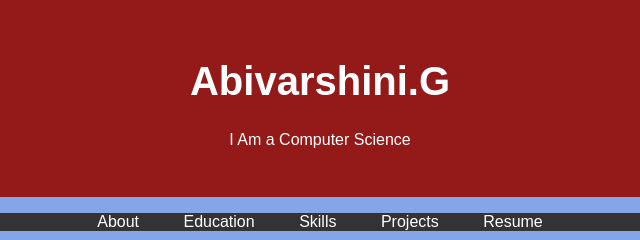
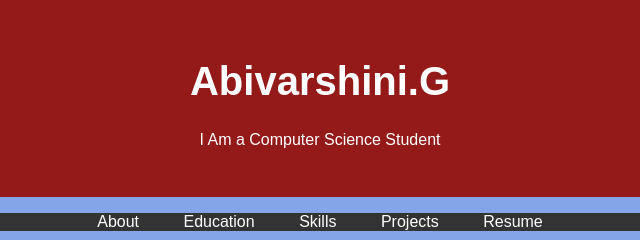
Before and after one commit to abivarshini24/Abivarshini-portfolio-, a plain HTML site: page index.html in a window 1280 px wide. Shown: the top 240 px of the page, 320-960 px from the left. Drawn offline with Linux system fonts and the light colour scheme.

Commit message:
index.html

```diff
--- a/index.html
+++ b/index.html
@@ -97,7 +97,7 @@
             <!-- Add your profile picture here -->
             <img src="abi img.jpg" alt="Your Profile Picture" class="profile-picture">
             <h1>Abivarshini.G</h1>
-           <p>I Am a Computer Science</p>
+           <p>I Am a Computer Science Student </p>
         </div>
     </header>
 
```
